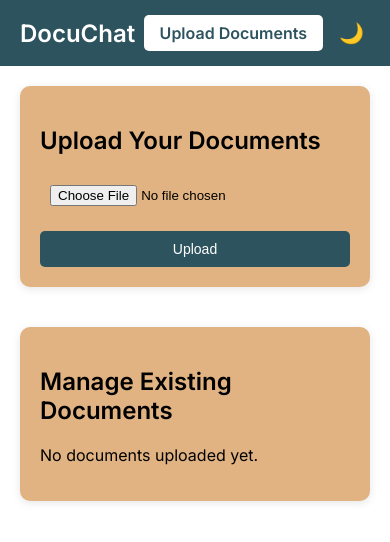
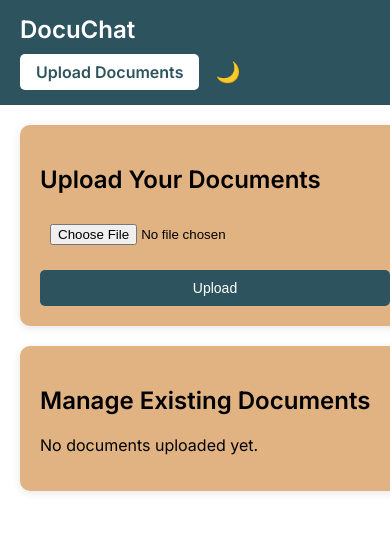
Before and after one commit to aarmstrong78/flask_gpt_chatbot, a Flask app: page /upload_page in a window 390 px wide. Shown: the top 542 px of the page. Run offline with Flask 3, Linux system fonts and the light colour scheme; some libraries are stand-ins or nearby versions.

Commit message:
Add responsive meta tag and mobile styles

```diff
--- a/static/styles.css
+++ b/static/styles.css
@@ -152,6 +152,17 @@
 }
 
 @media (max-width: 600px) {
+    .header {
+        flex-direction: column;
+        align-items: flex-start;
+    }
+    .header-buttons {
+        margin-top: 10px;
+    }
+    .page-wrapper {
+        flex-direction: column;
+        gap: 20px;
+    }
     .card {
         padding: 20px;
     }
--- a/templates/base.html
+++ b/templates/base.html
@@ -3,6 +3,7 @@
 <html lang="en">
 <head>
     <meta charset="UTF-8">
+    <meta name="viewport" content="width=device-width, initial-scale=1">
     <title>DocuChat</title>
     <link rel="icon" href="{{ url_for('static', filename='favicon.ico') }}" type="image/x-icon">
 
```
